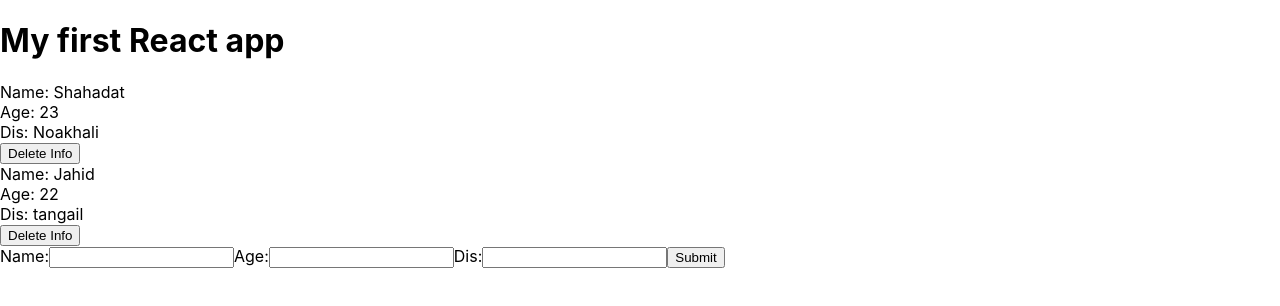
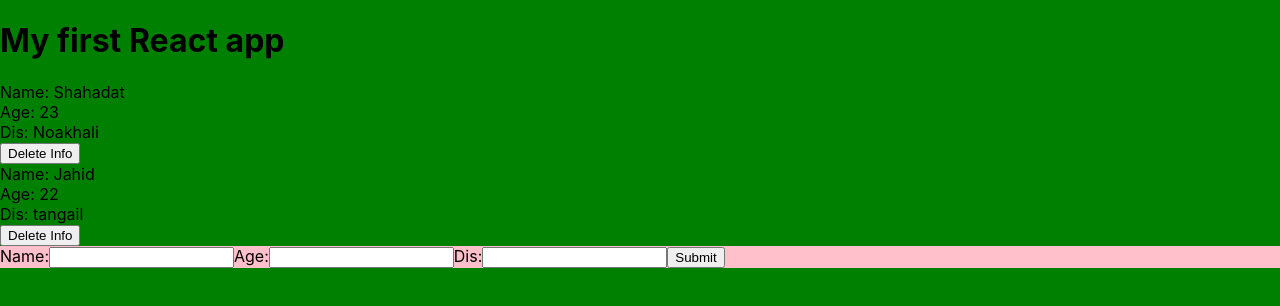
Before and after one commit to MdShahadatHossainbd/React-Redux, a React (Create React App) app: page / in a window 1280 px wide. Shown: the top 306 px of the page. Built offline with nearby package versions, Linux system fonts and the light colour scheme.

Commit message:
Add files via upload

```diff
--- /dev/null
+++ b/src/Info.css
@@ -0,0 +1,8 @@
+body {
+  background: green;
+}
+
+form {
+  background: pink;
+  padding: 20pxs;
+}
--- a/src/Info.js
+++ b/src/Info.js
@@ -1,4 +1,6 @@
 import React from 'react';
+import './Info.css';
+
 const Info = ({ info, deleteInfo }) => {
     //   if (info.age > 20){
     //     return (
```
